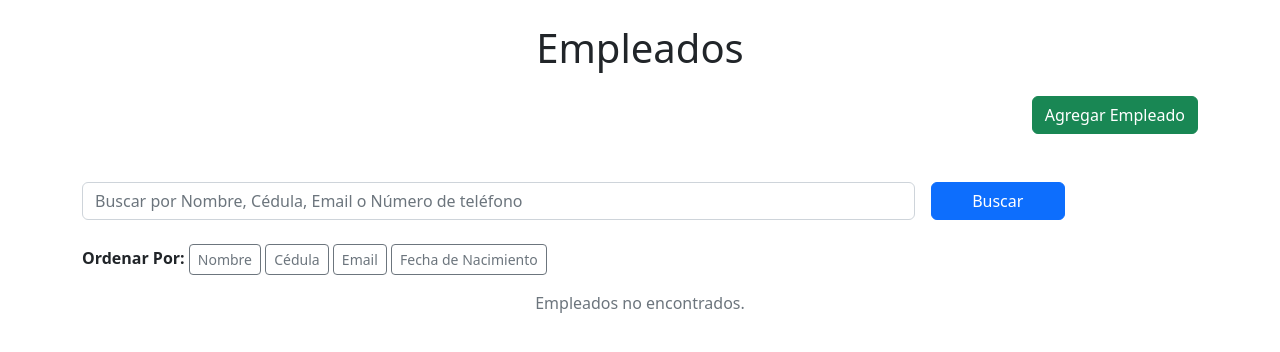
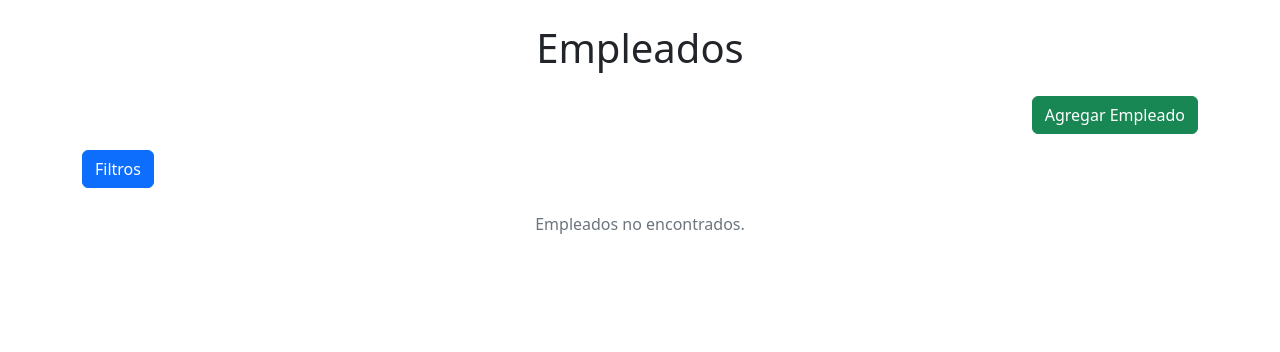
Before and after one commit to jpbuelvas/django-tecno, a Django app: page /employees/ in a window 1280 px wide. Shown: the part 56-408 px from the top of the page. Run offline with Django 5.2, Linux system fonts and the light colour scheme; a user stored in the database is signed in; data comes from the database, SQL or seed files in the repository.

Commit message:
last commit

```diff
--- a/employees/templates/employees.html
+++ b/employees/templates/employees.html
@@ -5,27 +5,47 @@
   <h1 class="text-center mb-4">Empleados</h1>
 
   <!-- Botón Agregar Empleado -->
-    <div class="d-flex justify-content-end mb-5">
+  <div class="d-flex justify-content-end mb-3">
     <a href="{% url 'create_employee' %}" class="btn btn-success">Agregar Empleado</a>
   </div>
 
-    <!-- Formulario de búsqueda con un solo input -->
-    <form method="GET" class="row g-3 mb-4">
-        <div class="col-md-9">
-            <input type="text" name="q" class="form-control" placeholder="Buscar por Nombre, Cédula, Email o Número de teléfono" value="{{ request.GET.q }}">
+  <!-- Botón Filtros -->
+  <div class="d-flex justify-content mb-4">
+    <button type="button" class="btn btn-primary" data-bs-toggle="modal" data-bs-target="#filtrosModal">
+      Filtros
+    </button>
   </div>
-        <div class="col-md-3">
-            <button type="submit" class="btn btn-primary w-50">Buscar</button>
+
+  <!-- Modal de Filtros -->
+  <div class="modal fade" id="filtrosModal" tabindex="-1" aria-labelledby="filtrosModalLabel" aria-hidden="true">
+    <div class="modal-dialog">
+      <div class="modal-content">
+        <form method="GET" id="filterForm">
+          <div class="modal-header">
+            <h5 class="modal-title" id="filtrosModalLabel">Filtros de Búsqueda</h5>
+            <button type="button" class="btn-close" data-bs-dismiss="modal" aria-label="Cerrar"></button>
           </div>
-    </form>
-
-    <!-- Botones de ordenamiento -->
+          <div class="modal-body">
             <div class="mb-3">
-        <strong>Ordenar Por:</strong>
+              <label for="filterQuery" class="form-label">Buscar por Nombre, Cédula, Email o Teléfono</label>
+              <input type="text" name="q" class="form-control" id="filterQuery" placeholder="Ingrese término de búsqueda" value="{{ request.GET.q }}">
+            </div>
+            <div class="mb-3">
+              <label class="form-label">Ordenar Por:</label>
+              <div class="btn-group" role="group">
                 <a href="?order_by=name" class="btn btn-outline-secondary btn-sm">Nombre</a>
                 <a href="?order_by=DNI" class="btn btn-outline-secondary btn-sm">Cédula</a>
                 <a href="?order_by=email" class="btn btn-outline-secondary btn-sm">Email</a>
                 <a href="?order_by=birthdate" class="btn btn-outline-secondary btn-sm">Fecha de Nacimiento</a>
+              </div>
+            </div>
+          </div>
+          <div class="modal-footer">
+            <button type="submit" class="btn btn-primary">Aplicar Filtros</button>
+          </div>
+        </form>
+      </div>
+    </div>
   </div>
 
   <!-- Lista de empleados -->
@@ -39,7 +59,7 @@
           <p class="card-text"><strong>Email:</strong> {{ employee.email }}</p>
           <p class="card-text"><strong>Número de teléfono:</strong> {{ employee.phone }}</p>
           <p class="card-text"><strong>Fecha de Nacimiento:</strong> {{ employee.birthdate|date:'M j Y' }}</p>
-                    <a href="{% url 'employee_detail' employee.id %}" class="btn btn-dark btn-sm ">Ir a detalles</a>
+          <a href="{% url 'employee_detail' employee.id %}" class="btn btn-dark btn-sm">Ir a detalles</a>
         </div>
       </div>
     </div>
```
Also changed, not shown: README.md. Lines whose indentation alone changed are shown as unchanged.
